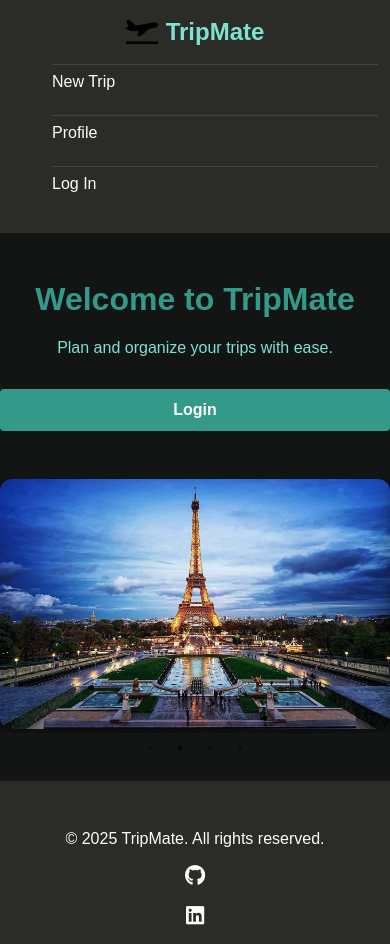
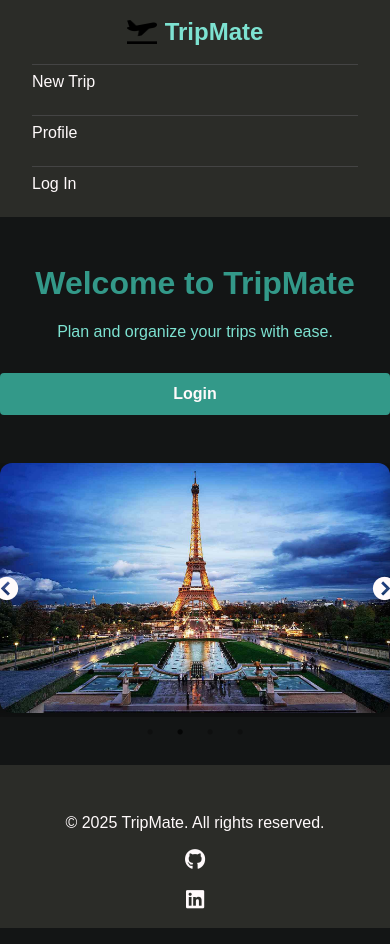
Before and after one commit to lunahoushmand16/Tripmate-travel-planner-App, a React (Vite) app in the folder client/: page / in a window 390 px wide. Shown: the top 944 px of the page. Built offline with nearby package versions, Linux system fonts and the light colour scheme; no server answers.

Commit message:
button fix on arrows

```diff
--- a/client/src/pages/Home.css
+++ b/client/src/pages/Home.css
@@ -5,12 +5,14 @@
   min-height: 100vh;
 }
 
+/* NAVIGATION BAR */
 .navbar {
   display: flex;
   justify-content: space-between;
   align-items: center;
   background-color: #2B2C28;
   padding: 1rem 2rem;
+  flex-wrap: wrap;
 }
 
 .logo {
@@ -19,10 +21,30 @@
   color: #7DE2D1;
 }
 
+.logo-link {
+  display: flex;
+  align-items: center;
+  text-decoration: none;
+}
+
+.logo-image {
+  width: 30px;
+  height: 30px;
+  margin-right: 8px;
+}
+
+.logo-text {
+  font-size: 1.5rem;
+  font-weight: bold;
+  color: #7DE2D1;
+}
+
 .nav-links {
   list-style: none;
   display: flex;
-  gap: 1rem;
+  gap: 1.5rem;
+  padding: 0;
+  margin: 0;
 }
 
 .nav-links li a {
@@ -30,6 +52,7 @@
   text-decoration: none;
 }
 
+/* HERO SECTION */
 .hero {
   text-align: center;
   margin: 3rem 0;
@@ -56,6 +79,7 @@
   cursor: pointer;
 }
 
+/* CAROUSEL */
 .carousel-container {
   max-width: 1000px;
   margin: 3rem auto;
@@ -69,6 +93,42 @@
   box-shadow: 0 6px 20px rgba(0, 0, 0, 0.4);
 }
 
+/* SLICK ARROWS — STATIONARY + SCALE ON HOVER */
+.slick-prev,
+.slick-next {
+  z-index: 1;
+  width: 40px;
+  height: 40px;
+  background: transparent !important;
+  border: none !important;
+  outline: none !important;
+  box-shadow: none !important;
+  transition: transform 0.2s ease-in-out;
+  top: 50% !important;
+  transform: translateY(-50%);
+}
+
+.slick-prev:hover,
+.slick-next:hover {
+  transform: translateY(-50%) scale(1.3);
+}
+
+.slick-prev::before,
+.slick-next::before {
+  font-size: 30px;
+  color: #FFFAFB;
+  opacity: 1;
+}
+
+.slick-prev {
+  left: -30px;
+}
+
+.slick-next {
+  right: -30px;
+}
+
+/* FOOTER */
 .footer {
   background-color: #131515;
   color: #FFFAFB;
@@ -94,9 +154,10 @@
   transform: scale(1.2);
   color: #7DE2D1;
 }
-/* ============================= */
-/* 📱 Responsive Layout Additions */
-/* ============================= */
+
+/* ============== */
+/* MOBILE STYLES  */
+/* ============== */
 @media (max-width: 768px) {
   .navbar {
     flex-direction: column;
@@ -139,4 +200,25 @@
     flex-direction: column;
     gap: 1rem;
   }
+
+  .slick-prev,
+  .slick-next {
+    width: 32px;
+    height: 32px;
+  }
+
+  .slick-prev::before,
+  .slick-next::before {
+    font-size: 26px;
+    color: #FFFAFB;
+    opacity: 1;
+  }
+
+  .slick-prev {
+    left: -10px;
+  }
+
+  .slick-next {
+    right: -10px;
+  }
 }
```
